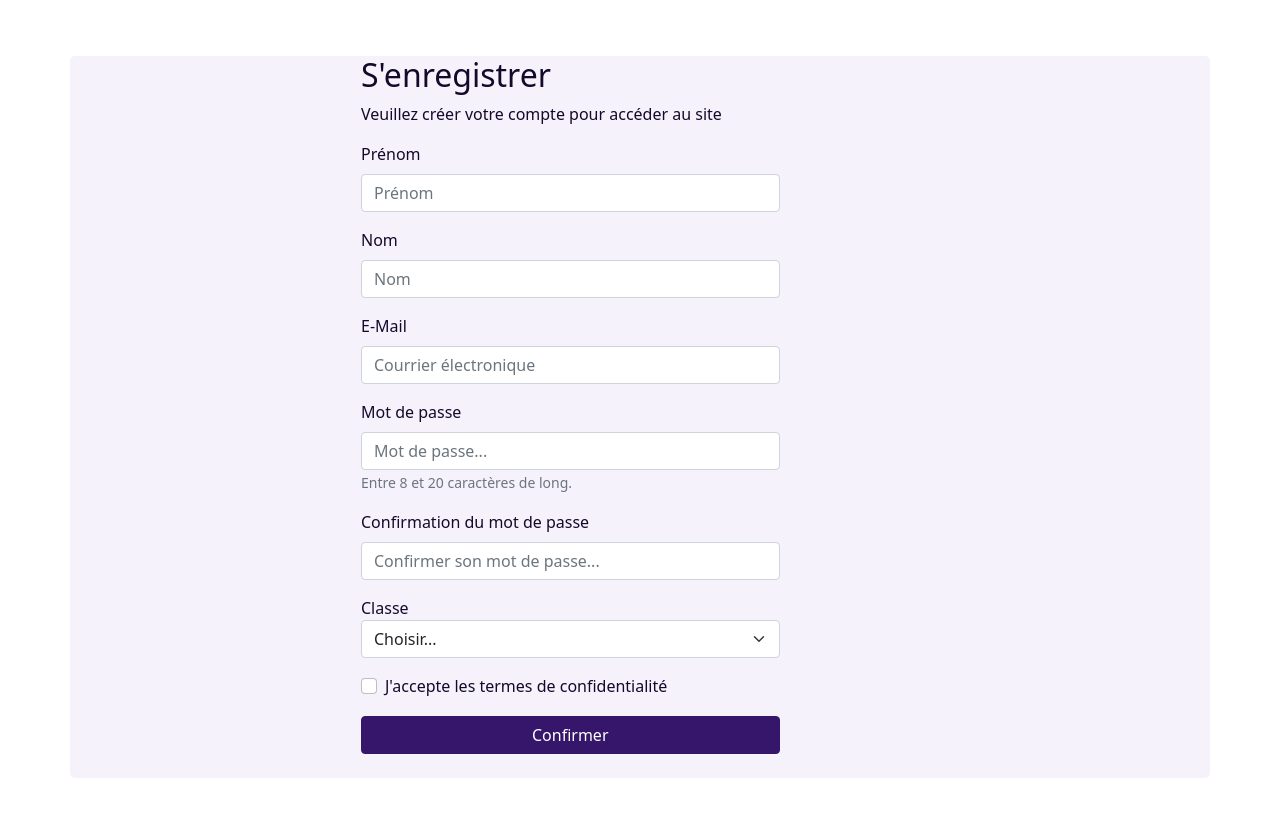
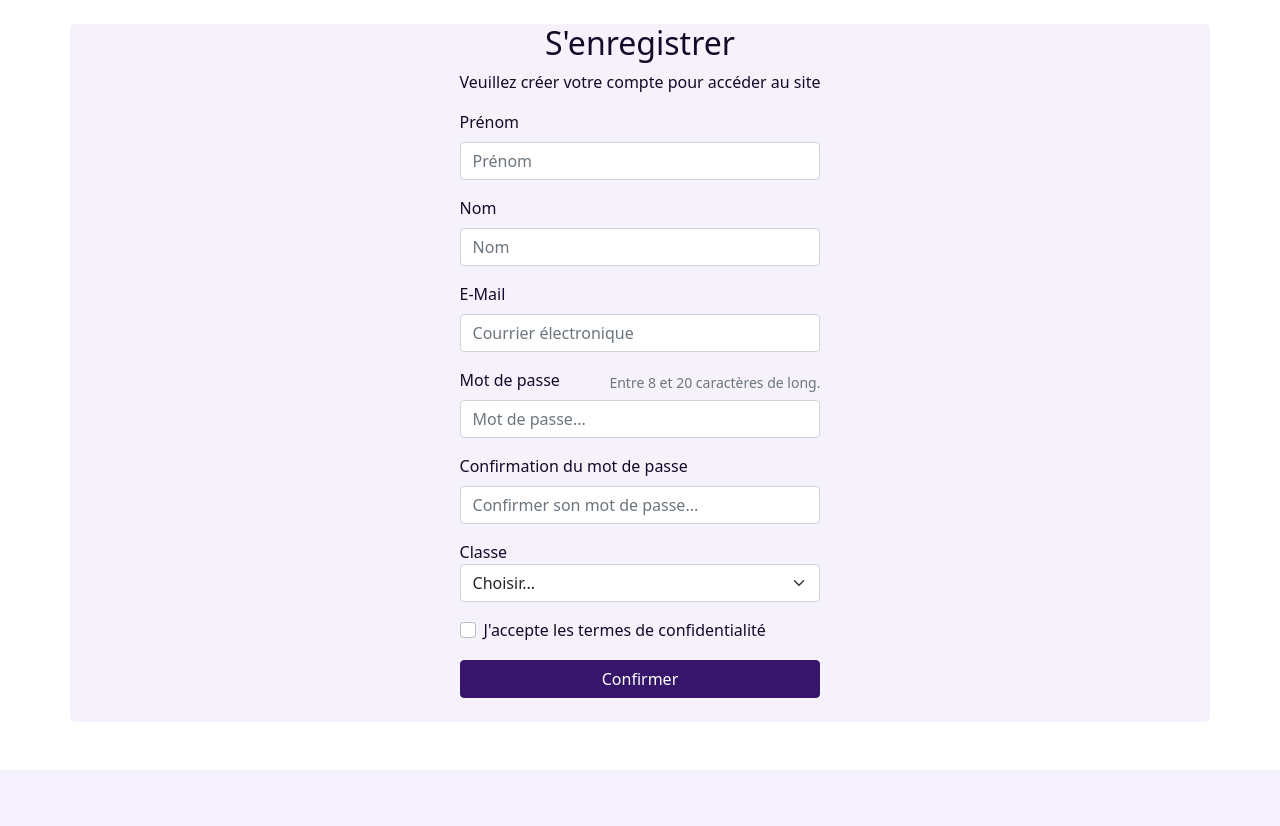
Before and after one commit to Catif/BTS-SIO2_Parc-Informatique, a PHP site: page /views/auth/register.php in a window 1280 px wide. Shown: the part 56-882 px from the top of the page. After the commit the page ends 826 px from the top, so only its background shows below. Run offline with PHP 8.4, Linux system fonts and the light colour scheme.

Commit message:
Interfaces de déconnexion
Modification des pages de l'interface utilisateur déconnecté :

- Authentification
- Inscription
- Nous contacter

Ajout de l'onglet :

- Nous contacter

```diff
--- a/config.php
+++ b/config.php
@@ -5,7 +5,7 @@ if( session_status() == PHP_SESSION_NONE ){
 }
 
 // Définir le chemin de l'application
-define("BASE_URL", "http://localhost:3000");
+define("BASE_URL", "http://localhost:8000");
 define("SITE_ROOT", __DIR__);
 
 // Initialisation de la base de donnée
--- a/views/auth/register.php
+++ b/views/auth/register.php
@@ -7,35 +7,36 @@ require dirname(__DIR__ , 2) . '/assets/components/navbar.php';
 ?>
 
 <section class="container pb-4 mb-5">
-    <div style="margin-top:5%; margin-left:25%;">
-        <h2>S'enregistrer</h2>
+    <div class="d-flex justify-content-center">
+      <div>
+          <h2 class="text-center">S'enregistrer</h2>
           <p>Veuillez créer votre compte pour accéder au site</p>
           <form method="POST" action="./">
-            <div class="w-50 form-group">
+              <div class="form-group">
                   <label for="" class="mb-2">Prénom</label>
                   <input type="text" name="prenom" placeholder="Prénom" class="form-control" required>
               </div>
-            <div class="w-50 form-group mt-3">
+              <div class="form-group mt-3">
                   <label for="" class="mb-2">Nom</label>
                   <input type="text" name="nom" placeholder="Nom" class="form-control" required>
               </div>
-            <div class="w-50 form-group mt-3">
+              <div class="form-group mt-3">
                   <label for="" class="mb-2 ">E-Mail</label>
                   <input type="email" name="email" placeholder="Courrier électronique" class="form-control" required>
               </div>
-            <div class="w-50 form-group mt-3">
-                <label for="" class="mb-2">Mot de passe</label>
+              <div class="form-group mt-3">
+                  <div class="d-flex justify-content-between">
+                      <label class="mb-2">Mot de passe</label>
+                      <small class="form-text text-muted">Entre 8 et 20 caractères de long.</small>
+                  </div>
                   <input type="password" name="password" placeholder="Mot de passe..." class="form-control" required>
-                <small id="passwordHelpBlock" class="form-text text-muted">
-                Entre 8 et 20 caractères de long.
-                </small>
               </div>
-            <div class="w-50 form-group mt-3">
+              <div class="form-group mt-3">
                   <label for="" class="mb-2">Confirmation du mot de passe</label>
                   <input type="password" name="password" placeholder="Confirmer son mot de passe..." class="form-control" required>
               </div>
-            <label class="w-50 form-group mt-3" for="">Classe</label>
-              <select class="form-select w-50" select>
+              <label class="form-group mt-3" for="">Classe</label>
+                <select class="form-select" select>
                   <option selected>Choisir...</option>
                   <option value="1">SIO SLAM</option>
                   <option value="2">SIO SISR</option>
@@ -49,8 +50,9 @@ require dirname(__DIR__ , 2) . '/assets/components/navbar.php';
                   </label>
                 </div>
               </div>
-            <button type="submit" class="btn btn-primary w-50 mt-3">Confirmer</button>
+              <button type="submit" class="btn btn-primary w-100 mt-3">Confirmer</button>
           </form>
+        </div>
     </div>
 </section>
 
```
Also changed, not shown: assets/class/email.php (added, +11 -0 lines), assets/components/footer.php (+8 -0 lines), views/auth/forget_password.php (+39 -0 lines), views/auth/login.php (+9 -8 lines), views/contact.php (+37 -0 lines). Lines whose indentation alone changed are shown as unchanged.
